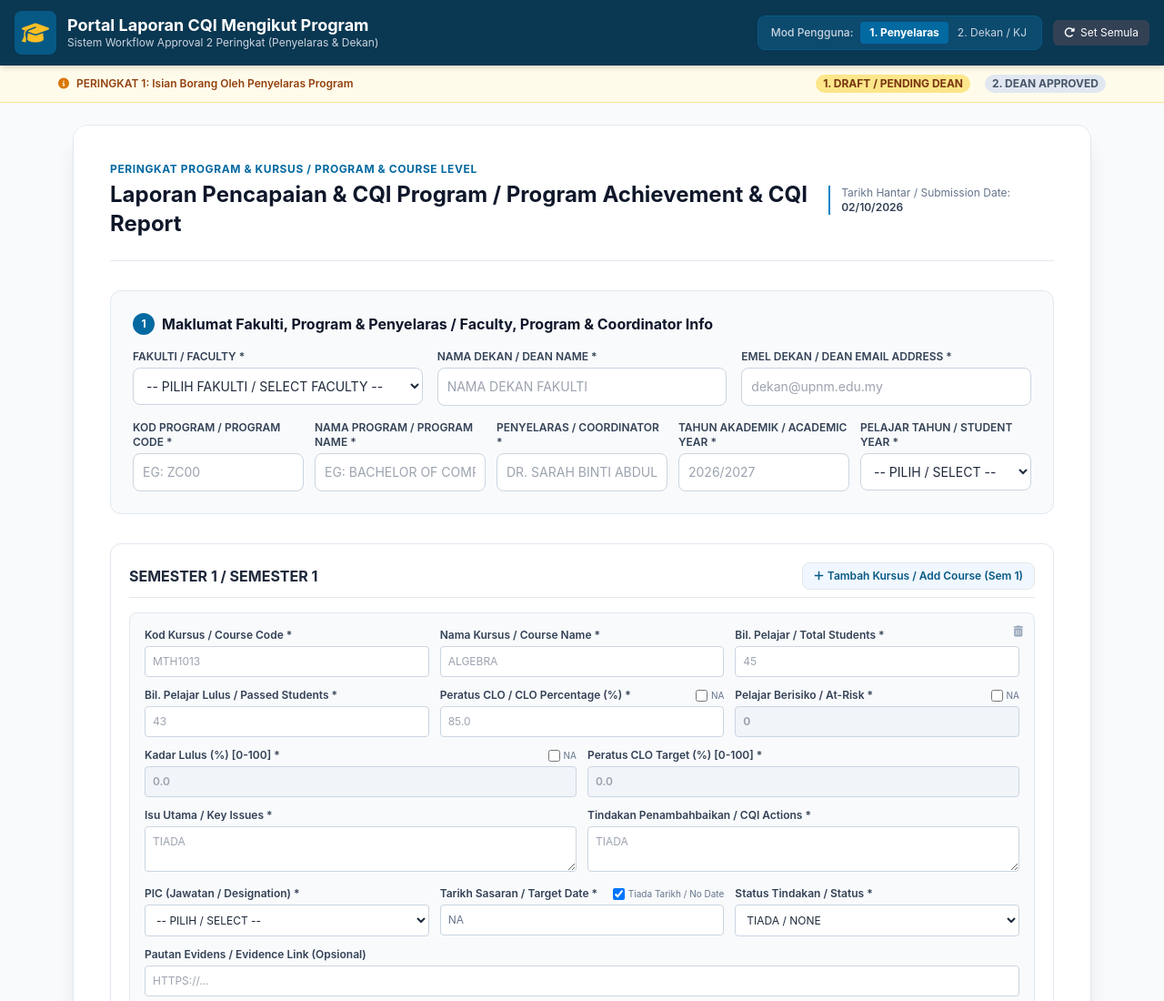
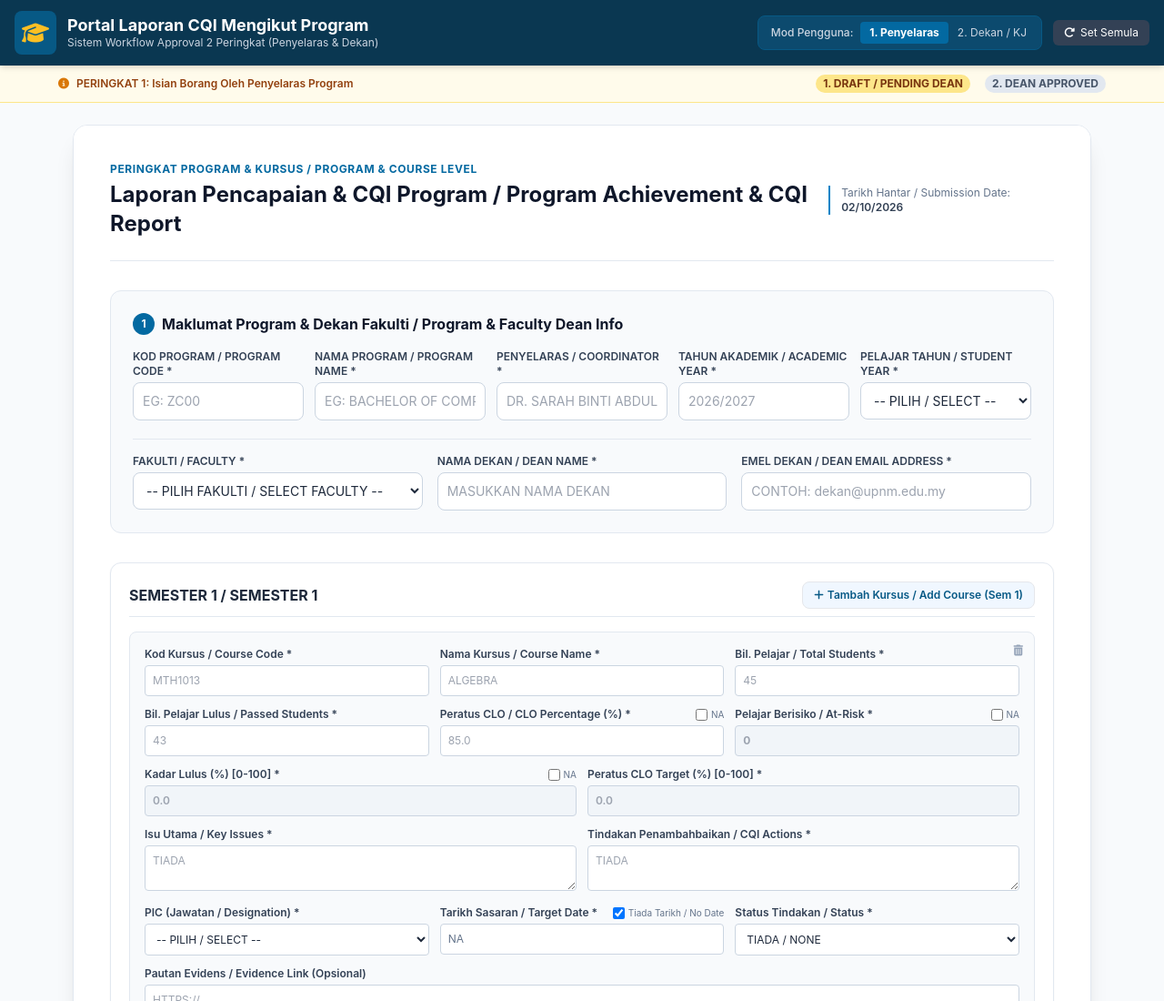
Before and after one commit to aintoha/CQI_SAMPLE, a plain HTML site: page index.html in a window 1280 px wide. Shown: the top 1100 px of the page at 91% size. Drawn offline with nearby package versions, Linux system fonts and the light colour scheme.

Commit message:
Update faculty and dean metadata in index.html

```diff
--- a/index.html
+++ b/index.html
@@ -134,36 +134,15 @@
                     </div>
                 </div>
 
-                <!-- Layer 1: Program & Faculty Metadata -->
+                <!-- Layer 1: Program & Dean Metadata -->
                 <div class="mb-8 bg-slate-50 p-6 rounded-xl border border-slate-200 pdf-page-break">
                     <h3 class="text-md font-bold text-slate-900 mb-4 flex items-center gap-2">
                         <span class="w-6 h-6 rounded-full bg-brand-600 text-white flex items-center justify-center text-xs no-print">1</span>
-                        Maklumat Fakulti, Program & Penyelaras / Faculty, Program & Coordinator Info
+                        Maklumat Program & Dekan Fakulti / Program & Faculty Dean Info
                     </h3>
 
-                    <div class="grid grid-cols-1 md:grid-cols-2 lg:grid-cols-3 gap-4 mb-4">
-                        <div>
-                            <label class="block text-xs font-semibold text-slate-700 uppercase mb-1">Fakulti / Faculty *</label>
-                            <select id="fakultiSelect" required onchange="handleFacultyChange(this.value)" class="w-full bg-white border border-slate-300 rounded-lg p-2.5 text-sm focus:ring-2 focus:ring-brand-500 outline-none">
-                                <option value="" disabled selected>-- PILIH FAKULTI / SELECT FACULTY --</option>
-                                <option value="FKJ">FAKULTI KEJURUTERAAN (FKJ)</option>
-                                <option value="FPKP">FAKULTI PERUBATAN & KESIHATAN PERTAHANAN (FPKP)</option>
-                                <option value="FSTP">FAKULTI SAINS & TEKNOLOGI PERTAHANAN (FSTP)</option>
-                                <option value="FPPM">FAKULTI PENGURUSAN & PENGAJIAN PERTAHANAN (FPPM)</option>
-                                <option value="LAIN">LAIN-LAIN / OTHERS</option>
-                            </select>
-                        </div>
-                        <div>
-                            <label class="block text-xs font-semibold text-slate-700 uppercase mb-1">Nama Dekan / Dean Name *</label>
-                            <input type="text" id="namaDekan" required placeholder="NAMA DEKAN FAKULTI" class="w-full bg-white border border-slate-300 rounded-lg p-2.5 text-sm focus:ring-2 focus:ring-brand-500 outline-none uppercase">
-                        </div>
-                        <div>
-                            <label class="block text-xs font-semibold text-slate-700 uppercase mb-1">Emel Dekan / Dean Email Address *</label>
-                            <input type="email" id="emelDekan" required placeholder="dekan@upnm.edu.my" class="w-full bg-white border border-slate-300 rounded-lg p-2.5 text-sm focus:ring-2 focus:ring-brand-500 outline-none">
-                        </div>
-                    </div>
-
-                    <div class="grid grid-cols-1 md:grid-cols-2 lg:grid-cols-5 gap-3">
+                    <!-- 1A. Program Information First -->
+                    <div class="grid grid-cols-1 md:grid-cols-2 lg:grid-cols-5 gap-3 mb-5">
                         <div>
                             <label class="block text-xs font-semibold text-slate-700 uppercase mb-1">Kod Program / Program Code *</label>
                             <input type="text" id="programKod" required placeholder="EG: ZC00" class="w-full bg-white border border-slate-300 rounded-lg p-2.5 text-sm focus:ring-2 focus:ring-brand-500 outline-none uppercase">
@@ -189,6 +168,29 @@
                                 <option value="TAHUN 3">TAHUN 3 / YEAR 3</option>
                                 <option value="TAHUN 4">TAHUN 4 / YEAR 4</option>
                             </select>
+                        </div>
+                    </div>
+
+                    <!-- 1B. Dean Information Second -->
+                    <div class="pt-4 border-t border-slate-200 grid grid-cols-1 md:grid-cols-3 gap-4">
+                        <div>
+                            <label class="block text-xs font-semibold text-slate-700 uppercase mb-1">Fakulti / Faculty *</label>
+                            <select id="fakultiSelect" required class="w-full bg-white border border-slate-300 rounded-lg p-2.5 text-sm focus:ring-2 focus:ring-brand-500 outline-none">
+                                <option value="" disabled selected>-- PILIH FAKULTI / SELECT FACULTY --</option>
+                                <option value="FKJ">FAKULTI KEJURUTERAAN (FKJ)</option>
+                                <option value="FPKP">FAKULTI PERUBATAN & KESIHATAN PERTAHANAN (FPKP)</option>
+                                <option value="FSTP">FAKULTI SAINS & TEKNOLOGI PERTAHANAN (FSTP)</option>
+                                <option value="FPPM">FAKULTI PENGURUSAN & PENGAJIAN PERTAHANAN (FPPM)</option>
+                                <option value="LAIN">LAIN-LAIN / OTHERS</option>
+                            </select>
+                        </div>
+                        <div>
+                            <label class="block text-xs font-semibold text-slate-700 uppercase mb-1">Nama Dekan / Dean Name *</label>
+                            <input type="text" id="namaDekan" required placeholder="MASUKKAN NAMA DEKAN" class="w-full bg-white border border-slate-300 rounded-lg p-2.5 text-sm focus:ring-2 focus:ring-brand-500 outline-none uppercase">
+                        </div>
+                        <div>
+                            <label class="block text-xs font-semibold text-slate-700 uppercase mb-1">Emel Dekan / Dean Email Address *</label>
+                            <input type="email" id="emelDekan" required placeholder="CONTOH: dekan@upnm.edu.my" class="w-full bg-white border border-slate-300 rounded-lg p-2.5 text-sm focus:ring-2 focus:ring-brand-500 outline-none">
                         </div>
                     </div>
                 </div>
@@ -309,39 +311,6 @@
         let currentRole = "COORDINATOR";
         let courseCounter = 0;
         let todayIsoString = "";
-
-        // PEMETAAN AUTOMATIK NAMA & EMEL DEKAN FAKULTI UPNM
-        const facultyDeanMap = {
-            "FKJ": {
-                name: "PROF. IR. DR. MOHD FAHMIE BIN ABDUL RAHIM",
-                email: "dekan.fkj@upnm.edu.my"
-            },
-            "FPKP": {
-                name: "PROF. DATO' DR. MOHD ZIN BIN BAPU",
-                email: "dekan.fpkp@upnm.edu.my"
-            },
-            "FSTP": {
-                name: "PROF. DR. SITI NORUL HUDA BINTI SHEIKH ABDULLAH",
-                email: "dekan.fstp@upnm.edu.my"
-            },
-            "FPPM": {
-                name: "PROF. DR. HASRUL HASHIM",
-                email: "dekan.fppm@upnm.edu.my"
-            }
-        };
-
-        function handleFacultyChange(facCode) {
-            const deanNameInput = document.getElementById('namaDekan');
-            const deanEmailInput = document.getElementById('emelDekan');
-
-            if (facultyDeanMap[facCode]) {
-                deanNameInput.value = facultyDeanMap[facCode].name;
-                deanEmailInput.value = facultyDeanMap[facCode].email;
-            } else {
-                deanNameInput.value = "";
-                deanEmailInput.value = "";
-            }
-        }
 
         function formatDateMY(dateString) {
             if (!dateString) return "";
```
